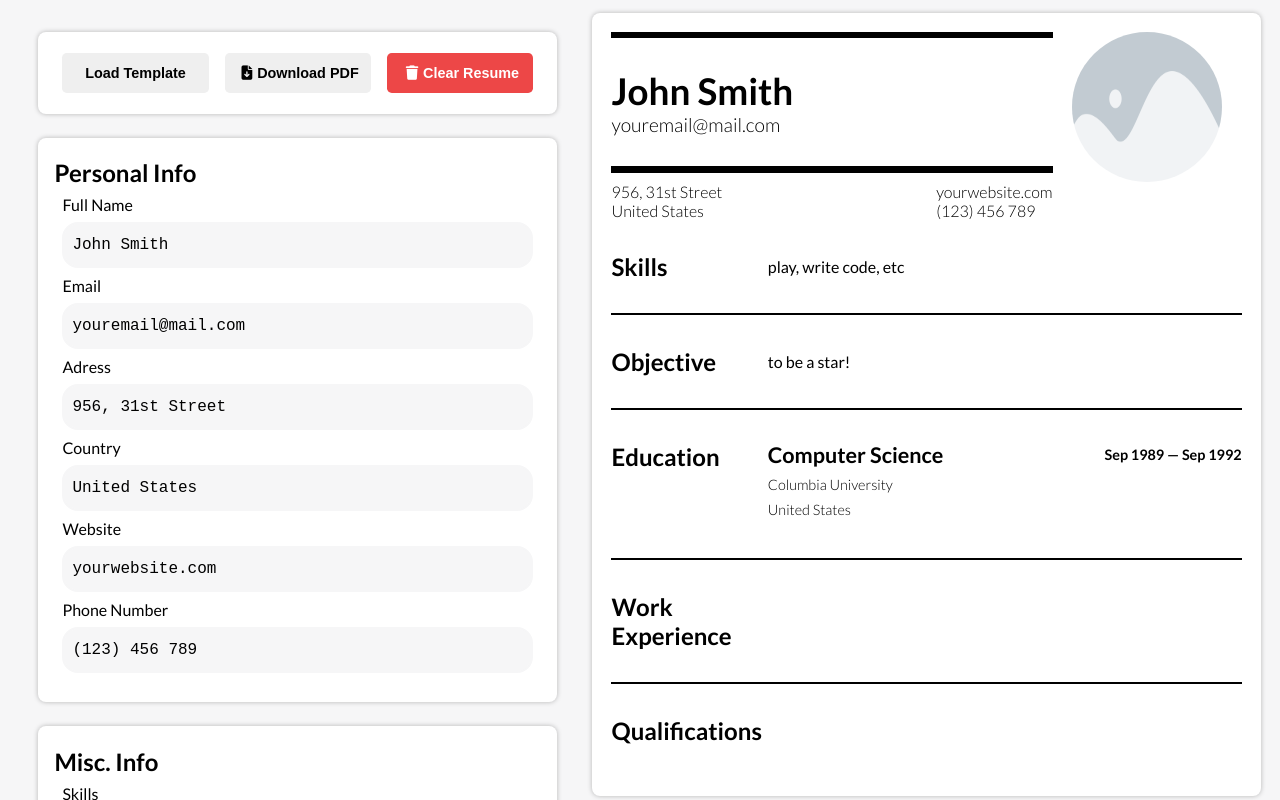
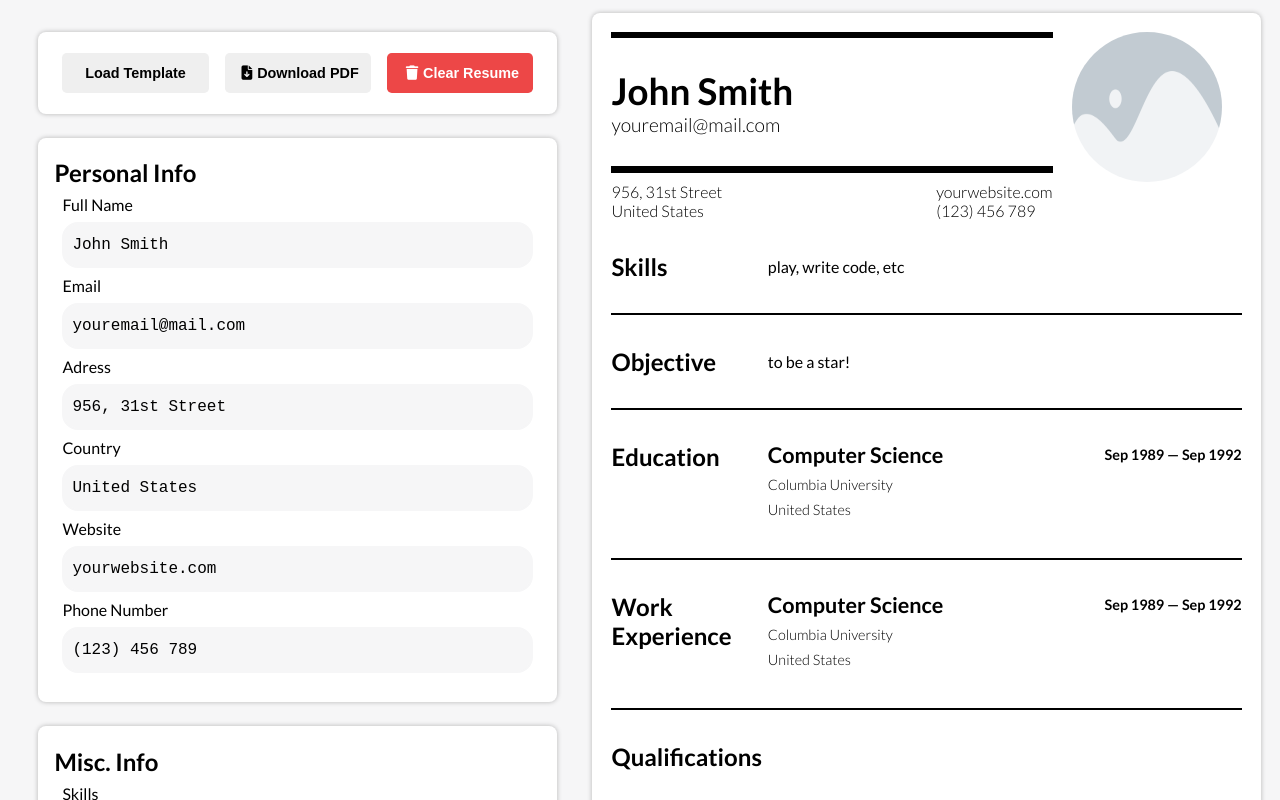
Before and after one commit to Quazf1x/CV-ApplicationV2, a React (Vite) app: page / in a window 1280 px wide. Shown: the top 800 px of the page. Built offline with nearby package versions, Linux system fonts and the light colour scheme.

Commit message:
Ver 0.3.1 changing the render method for inputs

```diff
--- a/src/App.jsx
+++ b/src/App.jsx
@@ -1,5 +1,6 @@
 import React, { Component, useState } from "react";
 import { data } from "./data";
+import { inputData } from "./inputData";
 import ButtonArea from "./assets/components/inputComponents/buttonArea";
 import PersonalInfo from "./assets/components/inputComponents/personalInfo";
 import GeneralInfo from "./assets/components/previewComponents/generalInfo";
@@ -39,6 +40,7 @@ function App() {
         <ButtonArea/>
         <PersonalInfo infoState={personalInfo} handleChange={handlePersonalInfo}/>
         <MiscInfo infoState={miscInfo} handleChange={handleMiscInfo}/>
+        <EducationInfo inputData={inputData.education} infoState={educations} handleRemoval={removeEducation} handleChange={handleNewEducation}/>
         <EducationInfo infoState={educations} handleRemoval={removeEducation} handleChange={handleNewEducation}/>
       </section>
       <section id='preview-section' className='pretty-background'>
@@ -47,7 +49,7 @@ function App() {
         <Attribute isOutlined={false} name='Skills' dataKey="skills" infoState={miscInfo}/>
         <Attribute isOutlined={true} name='Objective' dataKey="objective" infoState={miscInfo}/>
         <Attribute isOutlined={true} name='Education' infoState={educations} type="list"/>
-        <Attribute isOutlined={true} name='Work Experience'  type="list"/>
+        <Attribute isOutlined={true} name='Work Experience' infoState={educations}  type="list"/>
         <Attribute isOutlined={true} name='Qualifications' type="list"/>
     </section>
     </div>
--- a/src/assets/components/inputComponents/education/educationForm.jsx
+++ b/src/assets/components/inputComponents/education/educationForm.jsx
@@ -2,7 +2,7 @@ import React, { Component } from "react";
 import { v4 as uuidv4 } from 'uuid';
 import InputField from "../re-usables/inputField";
 
-function EducationForm({handleChange, handleClick, handleCancel}) {
+function EducationForm({inputData, handleChange, handleClick, handleCancel}) {
 
   const handleSubmit = (e) => {
     e.preventDefault();
@@ -21,16 +21,42 @@ function EducationForm({handleChange, handleClick, handleCancel}) {
     handleClick();
   }
 
+  const forms = inputData.map(key => {
+    const field = Array.isArray(key) ?
+    <div key={1}>
+    {key.map(subField => {
+      return <InputField
+      key={subField.key}
+      id={subField.id}
+      label={subField.label}
+      dataKey={subField.dataKey}
+      placeholder={subField.placeholder}/>
+      }
+    )}
+    </div>
+    :
+    <InputField
+    key={key.key}
+    id={key.id}
+    label={key.label}
+    dataKey={key.dataKey}
+    placeholder={key.placeholder}/>
+
+  return field;
+  })
+
   return(
     <form id="education-form" onSubmit={handleSubmit}>
-      <InputField id="education-name" dataKey="name" label="Name" placeholder="Software engineer"/>
+
+      {forms}
+      {/* <InputField id="education-name" dataKey="name" label="Name" placeholder="Software engineer"/>
       <InputField id="university-name" dataKey="university" label="University" placeholder="University of Washington"/>
       <div>
         <InputField id="university-start" dataKey="startDate" label="Start Date" placeholder="01.01.2000"/>
         <InputField id="university-end" dataKey="endDate" label="End Date" placeholder="01.01.2004"/>
       </div>
-      <InputField id="university-contry" dataKey="contry" label="Contry" placeholder="United States"/>
-      <div className="top-margin">
+      <InputField id="university-contry" dataKey="contry" label="Contry" placeholder="United States"/> */}
+      <div onClick={console.log(inputData)} className="top-margin">
         <button onClick={handleCancel} id="cancel-education-btn" className="button-template">Cancel</button>
         <button type="submit" id="save-education-btn" className="button-template">Save</button>
       </div>
--- a/src/assets/components/inputComponents/education/educationInfo.jsx
+++ b/src/assets/components/inputComponents/education/educationInfo.jsx
@@ -2,7 +2,7 @@ import React, { Component, useState } from "react";
 import EducationForm from "./educationForm";
 import EducationAdd from "./educationAdd";
 
-function EducationInfo({infoState, handleRemoval, handleChange}) {
+function EducationInfo({inputData, infoState, handleRemoval, handleChange}) {
   const [isForm, changeForm] = useState(false);
 
   const handleClick = () => { //swaps add button to form and vice versa
@@ -13,7 +13,7 @@ function EducationInfo({infoState, handleRemoval, handleChange}) {
 
     <div className="input-section-padding pretty-background">
       <h1>Education</h1>
-      {isForm ? <EducationForm infoState={infoState} handleClick={handleClick} handleChange={handleChange} handleCancel={handleClick}/>
+      {isForm ? <EducationForm inputData={inputData} infoState={infoState} handleClick={handleClick} handleChange={handleChange} handleCancel={handleClick}/>
       : <EducationAdd infoState={infoState} handleRemoval={handleRemoval} handleClick={handleClick} /> }
     </div>
   )
--- /dev/null
+++ b/src/inputData.js
@@ -0,0 +1,49 @@
+import { v4 as uuidv4 } from 'uuid';
+
+const inputData = {
+  education: [
+    {
+      id: 'education-name',
+      dataKey: 'name',
+      label: 'Name',
+      placeholder: 'Software engineer',
+      key: uuidv4()
+    },
+
+    {
+      id: 'university-name',
+      dataKey: 'university',
+      label: 'University',
+      placeholder: 'University of Washington',
+      key: uuidv4()
+    },
+
+    [
+      {
+        id: 'university-start',
+        dataKey: 'startDate',
+        label: 'Start Date',
+        placeholder: '01.01.2000',
+        key: uuidv4()
+      },
+
+      {
+        id: 'university-end',
+        dataKey: 'endDate',
+        label: 'End Date',
+        placeholder: '01.01.2004',
+        key: uuidv4()
+      },
+    ],
+
+    {
+      id: 'university-contry',
+      dataKey: 'contry',
+      label: 'Contry',
+      placeholder: 'United States',
+      key: uuidv4()
+    }
+  ]
+}
+
+export { inputData};
```
